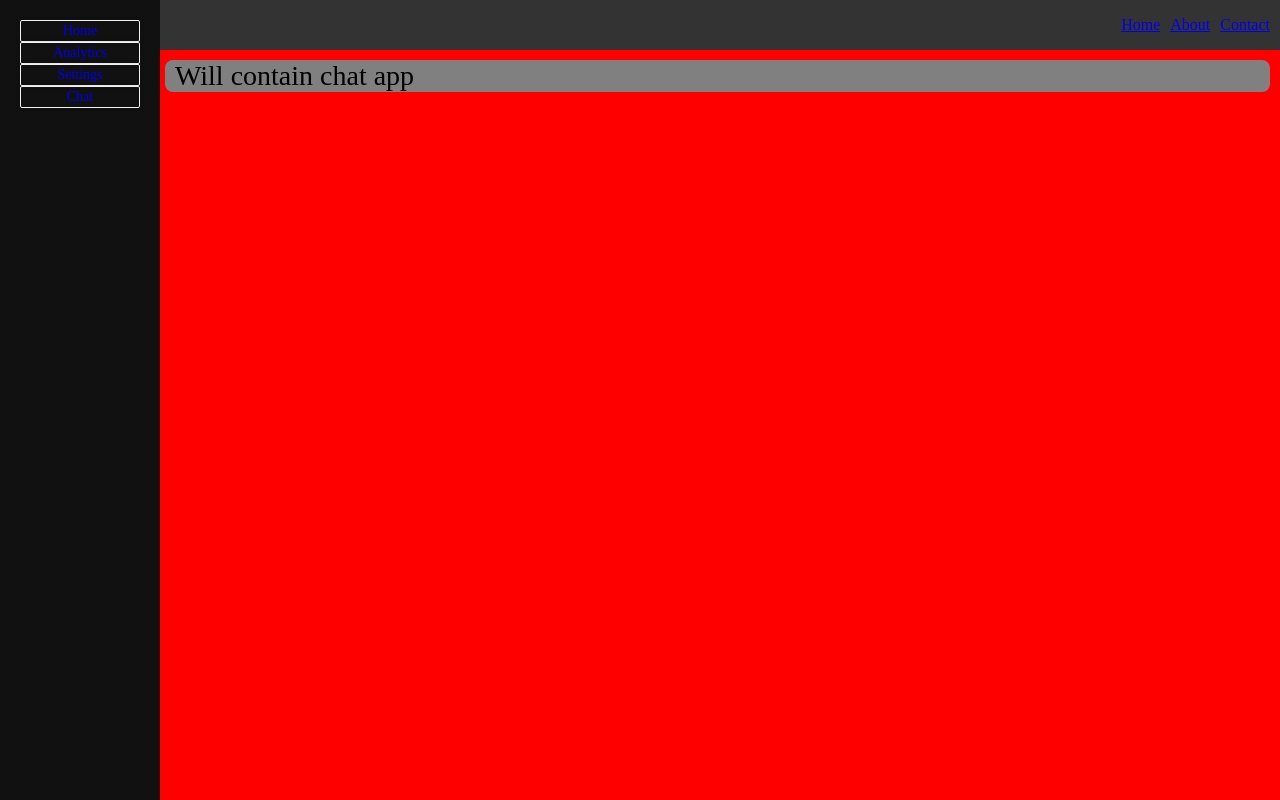
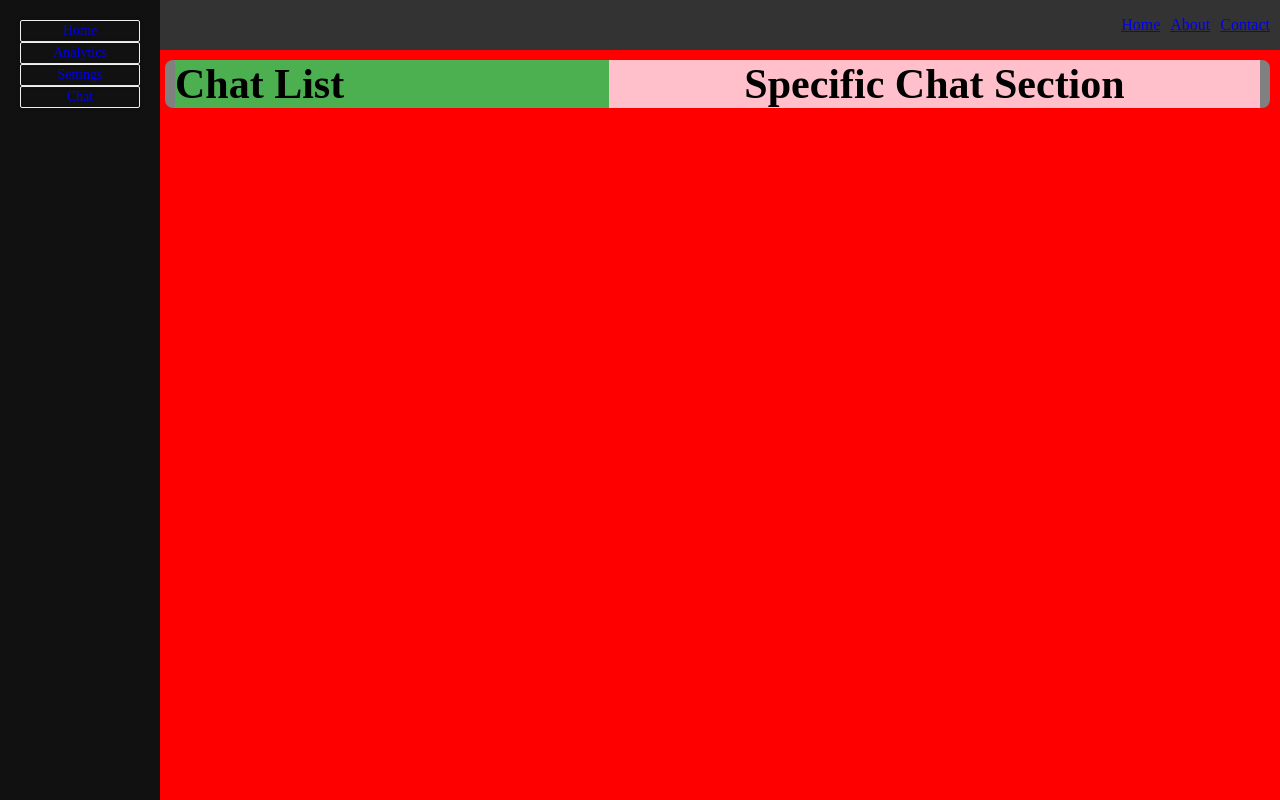
Before and after one commit to Anurag1096/react_1, a React app: page /chat in a window 1280 px wide. Built offline with nearby package versions, Linux system fonts and the light colour scheme.

Commit message:
adding chat section code

```diff
--- a/src/components/Dashboard/SideBar.tsx
+++ b/src/components/Dashboard/SideBar.tsx
@@ -19,7 +19,7 @@ const SideBar = (props:Props) => {
                         <li className="list_item"><Link style={{ textDecoration: 'none' }} to="/">Home</Link></li>
                         <li className="list_item"><Link style={{ textDecoration: 'none' }} to="/analytics">Analytics</Link></li>
                         <li className="list_item"><Link style={{ textDecoration: 'none' }} to="/settings">Settings</Link></li>
-                        <li className="list_item"><Link style={{textDecoration:"none"}} to = '/chat'>Chat</Link></li>
+                        <li className="list_item"><Link style={{textDecoration:"none"}} to ='/chat'>Chat</Link></li>
                     </ul>
                 </div>
         </>
--- /dev/null
+++ b/src/pages/ChatApp/Chat.css
@@ -0,0 +1,64 @@
+/* Main wrapper for the chat interface */
+.main_chat_wrapper {
+    display: flex;
+    width: 100%;
+    height: 100%;
+}
+
+/* Chat list wrapper */
+.chat_list_wrapper {
+    width: 40%;
+    height: 100%;
+    background-color: #4CAF50; /* Green */
+    overflow-y: auto; /* Enable vertical scrolling if needed */
+}
+.btn_show{
+    display:none;
+}
+/* Specific chat section */
+.specific_chat_section {
+    flex: 1;
+    height: 100%;
+    position: relative;
+    z-index: 0;
+    background-color: #FFC0CB; /* Pink */
+    text-align: center;
+    transition: right 0.3s ease-out;
+}
+
+/* Small version of specific chat section */
+.specific_chat_section_small {
+    position: relative;
+    width: 100%;
+    height: 100%;
+    top: 0;
+    right: 0;
+    z-index: 1;
+    background-color: #FFC0CB; /* Pink */
+    text-align: center;
+    transition: right 0.3s ease-in;
+}
+
+/* Hide specific chat section initially */
+.specific_chat_remove {
+    right: -100%;
+    transition: right 0.3s ease-out;
+}
+
+/* Media query for smaller screens */
+@media screen and (max-width: 768px) {
+    .main_chat_wrapper {
+        display: block;
+    }
+    .btn_show{
+        display:inline-block;
+    }
+    .chat_list_wrapper {
+        width: 100%;
+        height: 100%;
+    }
+    .specific_chat_section {
+        right: -100%;
+        transition: right 0.4s ease-out; /* Increased transition duration for smoother animation */
+    }
+}
--- a/src/pages/ChatApp/index.tsx
+++ b/src/pages/ChatApp/index.tsx
@@ -1,11 +1,29 @@
-import React from 'react'
-
+import React,{useState} from 'react'
+import "./Chat.css";
 export const ChatApp = () => {
-  return (
-    <div>
-
-
-        Will contain chat app
-    </div>
+    /*  The chat app design
+        This is divided into two parts
+        Part 1 for the list of chats a person has
+        Part 2 the chat per person
+    */
+    const [showChat,setShowChat] = useState<boolean>(false)
+        const handleClick=()=>{
+            setShowChat(prevState=>!prevState)
+        }
+    return (
+    <section className='main_chat_wrapper'>
+        <div className='chat_list_wrapper'>
+            <h1>Chat List</h1>
+             <button className="btn_show" onClick={handleClick}>Click</button>
+            {/* This contain the chat list component */}
+        </div>
+        <div className={showChat?'specific_chat_section_small':"specific_chat_section"}>
+            <h1>Specific Chat Section</h1>
+            {showChat &&
+             <button onClick={handleClick}>back</button>
+            }
+            {/* This contain the  */}
+        </div>
+    </section>
   )
 }
--- a/webpack.config.js
+++ b/webpack.config.js
@@ -12,7 +12,7 @@ module.exports = {
   output: {
     path: path.join(__dirname, "/dist"), // the bundle output path
     filename: "bundle.js", // the name of the bundle
-    pusblicPath:"/",
+    publicPath:"/",
 
   },
   plugins: [
```
